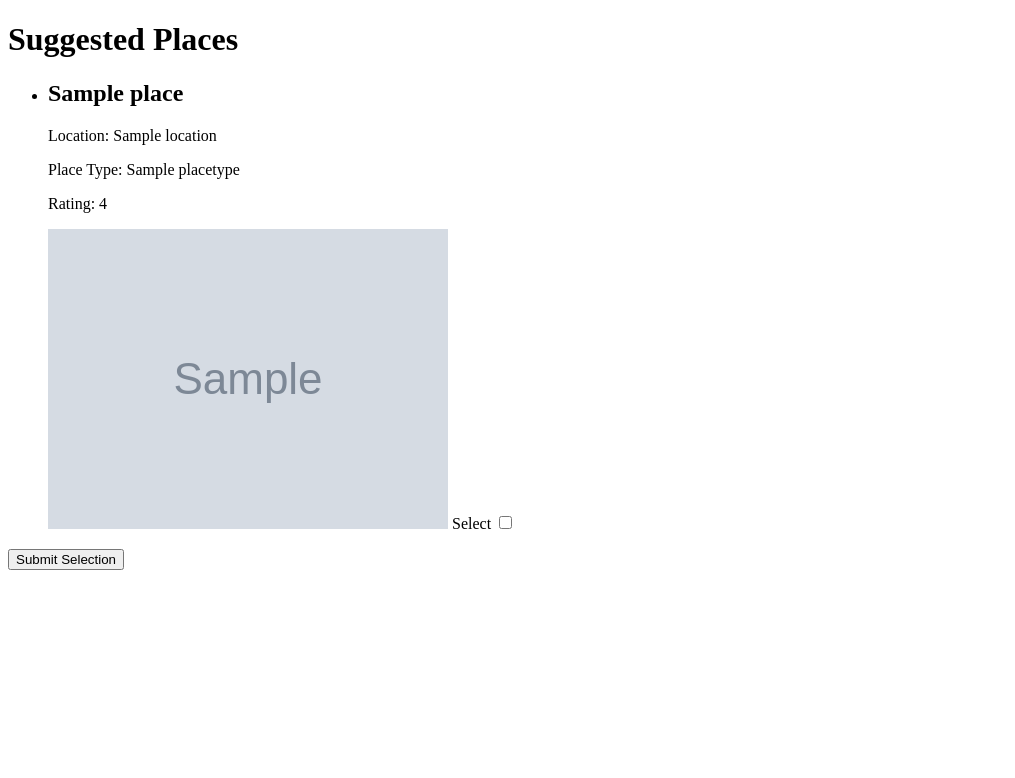
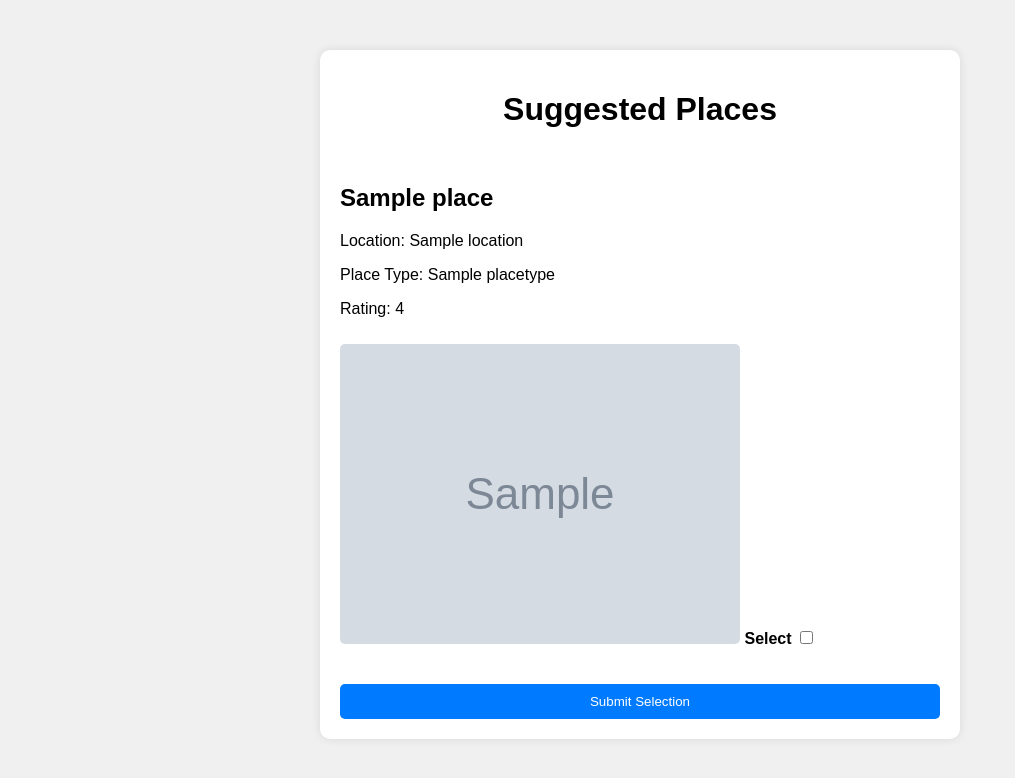
Before and after one commit to dangerousfroggo/Plaid, a Flask app: template templates/success.html in a window 1280 px wide. Shown: the top 778 px of the page, without its empty margins (0-1015 px from the left). Run offline with Flask 3, Linux system fonts and the light colour scheme; the template is opened without the code that fills it: most values are stand-ins (such as "Sample title", 1, 10 or a date in 2020); grey boxes marked "Sample" are stand-in pictures.

Commit message:
hid secrets, updated styles

```diff
--- a/main.py
+++ b/main.py
@@ -23,7 +23,7 @@ def addressToCoordinates(address):
         print(f"==Error in geocoding: {e}")
         return None
 
-# Class definition for a generic user class. Will be used to store user info when a user is created
+# Class definition for a generic user obj. Will be used to store user info when a user is created
 class User:
     def __init__(self, username, address, radius, hobbies, preferences, budget, outing_type, placetypes=[]):
         self.username = username
@@ -34,7 +34,8 @@ class User:
         self.budget = budget
         self.outing_type = outing_type
         self.placetypes = placetypes
-
+#coordinates method, converts "natural" language text to coordinates (uses google's autocomplete algorithm, somewhat wonky)
+#takes a string as natural language, returns dict of coordinates
     def coordinates(self):
         geocodeResult = mapClient.geocode(self.address)
         if geocodeResult:
@@ -43,9 +44,9 @@ class User:
             longitude = location['lng']
             return (latitude, longitude)
         else:
-            print("==Invalid location specified. User not created.")
+            print("==invalid location specified, user not created")
             return None
-
+#Class definition for suggestedplace obj
 class SuggestedPlace:
     def __init__(self, name, location, placetype, rating, image):
         self.name = name
@@ -54,6 +55,7 @@ class SuggestedPlace:
         self.rating = rating
         self.image = image
 
+#overrides string representation of object, used for printing
     def __str__(self):
         return f"Name: {self.name}, Location: {self.location}, Placetype: {self.placetype}, Rating: {self.rating}, Image: {self.image}"
 
@@ -66,7 +68,7 @@ def chatGpt_call_openai(prompt, api_key):
         ],
         temperature = 0
     )
-    return eval(completion.choices[0].message.content)
+    return eval(completion.choices[0].message.content)      #to do: input should be sanitized (security)
 
 # Creates a list of place_types compatible with gmaps API from a list of words (calls GPT)
 def chatGpt_createPlaceTypesFromUser(user):
@@ -80,6 +82,9 @@ def chatGpt_createPlaceTypesFromUser(user):
     print("==User placetypes fetched successfully: ", user.placetypes)
     return user.placetypes
 
+#alternative to gmaps_getSuitablePlacesFromUser function. Sometimes provides better accuracy. needs more testing, not currently used
+#takes coordinates, placetypes and radius
+#returns places list
 def find_places(lat, lng, types, radius=2000):
     all_places = []
     for place_type in types:
@@ -100,11 +105,14 @@ def find_places(lat, lng, types, radius=2000):
             print(f"Error in fetching nearby places of type {place_type}: {places_data['status']}")
     return all_places
 
+#generate suitable places from a user object, calls gmaps api
+#converts $$budget into price level
+#fetches photos
 def gMaps_getSuitablePlacesFromUser(user):
-    # Generate place types from user's preferences
+    #get keywords from user object
     placetypes = chatGpt_createPlaceTypesFromUser(user)
     places = []
-
+    #convert $$ budget to gmaps pricelevel
     budget = user.budget
     if budget == "20":
         min_price = 0
@@ -134,14 +142,14 @@ def gMaps_getSuitablePlacesFromUser(user):
 
         for place in parsed_results:
             if place['name']:
-                # Get the photo reference link
+                # get photo ref link
                 if place.get('photo'):
                     photo_reference = place.get('photo', {}).get('photo_reference')
                     photo_url = f"https://maps.googleapis.com/maps/api/place/photo?maxwidth=400&photoreference={photo_reference}&key={gmapsApiKey}"
                 else:
                     photo_reference = None
                     photo_url = None
-                # Create a new instance of SuggestedPlace
+                # create a new instance of suggestedPlace
                 new_place = SuggestedPlace(
                     name=place['name'],
                     location=place['location'],
@@ -252,6 +260,7 @@ def presenter():
     if not selected_places:
         return redirect('/success')
     return render_template('presenter.html', selected_places=selected_places)
-# Run the Flask app
+
+
 if __name__ == '__main__':
     app.run(debug=True)
--- /dev/null
+++ b/static/styling.css
@@ -0,0 +1,72 @@
+body {
+    font-family: Arial, sans-serif;
+    background-color: #f0f0f0;
+    margin: 0;
+    padding: 0;
+    box-sizing: border-box;
+}
+
+.container {
+    max-width: 600px;
+    margin: 50px auto;
+    padding: 20px;
+    background-color: #fff;
+    border-radius: 10px;
+    box-shadow: 0 0 10px rgba(0, 0, 0, 0.1);
+}
+
+h1 {
+    text-align: center;
+    margin-bottom: 20px;
+}
+
+form {
+    display: flex;
+    flex-direction: column;
+}
+
+label {
+    font-weight: bold;
+}
+
+input[type="text"],
+input[type="number"],
+select {
+    width: 100%;
+    padding: 10px;
+    margin-bottom: 15px;
+    border: 1px solid #ccc;
+    border-radius: 5px;
+    box-sizing: border-box;
+}
+
+button[type="submit"] {
+    padding: 10px;
+    background-color: #007bff;
+    color: #fff;
+    border: none;
+    border-radius: 5px;
+    cursor: pointer;
+    transition: background-color 0.3s ease;
+}
+
+button[type="submit"]:hover {
+    background-color: #a51a84;
+}
+
+
+ul {
+    list-style-type: none;
+    padding: 0;
+}
+
+li {
+    margin-bottom: 20px;
+}
+
+img {
+    max-width: 100%;
+    height: auto;
+    margin-top: 10px;
+    border-radius: 5px;
+}
--- a/templates/index.html
+++ b/templates/index.html
@@ -40,7 +40,7 @@
     <meta charset="UTF-8">
     <meta name="viewport" content="width=device-width, initial-scale=1.0">
     <title>Plan a day out!</title>
-    <!-- Include CSRF token -->
+
     <meta name="csrf-token" content="{{ csrf_token() }}">
     <style>
         body {
@@ -103,9 +103,9 @@
 <body>
     <div class="container">
         <h1>Plan a day out!</h1>
-        <!-- Add CSRF token to form -->
+
         <form action="/register" method="post">
-            <!-- Include CSRF token field -->
+
             <input type="hidden" name="csrf_token"  value="{{ csrf_token() }}">
             <label for="username">Username:</label>
             <input type="text" id="username" name="username" placeholder = "Choose a cool username!" required>
--- a/templates/success.html
+++ b/templates/success.html
@@ -4,8 +4,10 @@
     <meta charset="UTF-8">
     <meta name="viewport" content="width=device-width, initial-scale=1.0">
     <title>Success</title>
+    <link rel="stylesheet" href="static/styling.css">
 </head>
 <body>
+    <div class="container">
         <h1>Suggested Places</h1>
         <form action="/selection" method="POST">
             <ul>
@@ -23,5 +25,6 @@
             </ul>
             <button type="submit">Submit Selection</button>
         </form>
+    </div>
 </body>
 </html>
```
Also changed, not shown: templates/planner.html (+5 -5 lines). Lines whose indentation alone changed are shown as unchanged.
